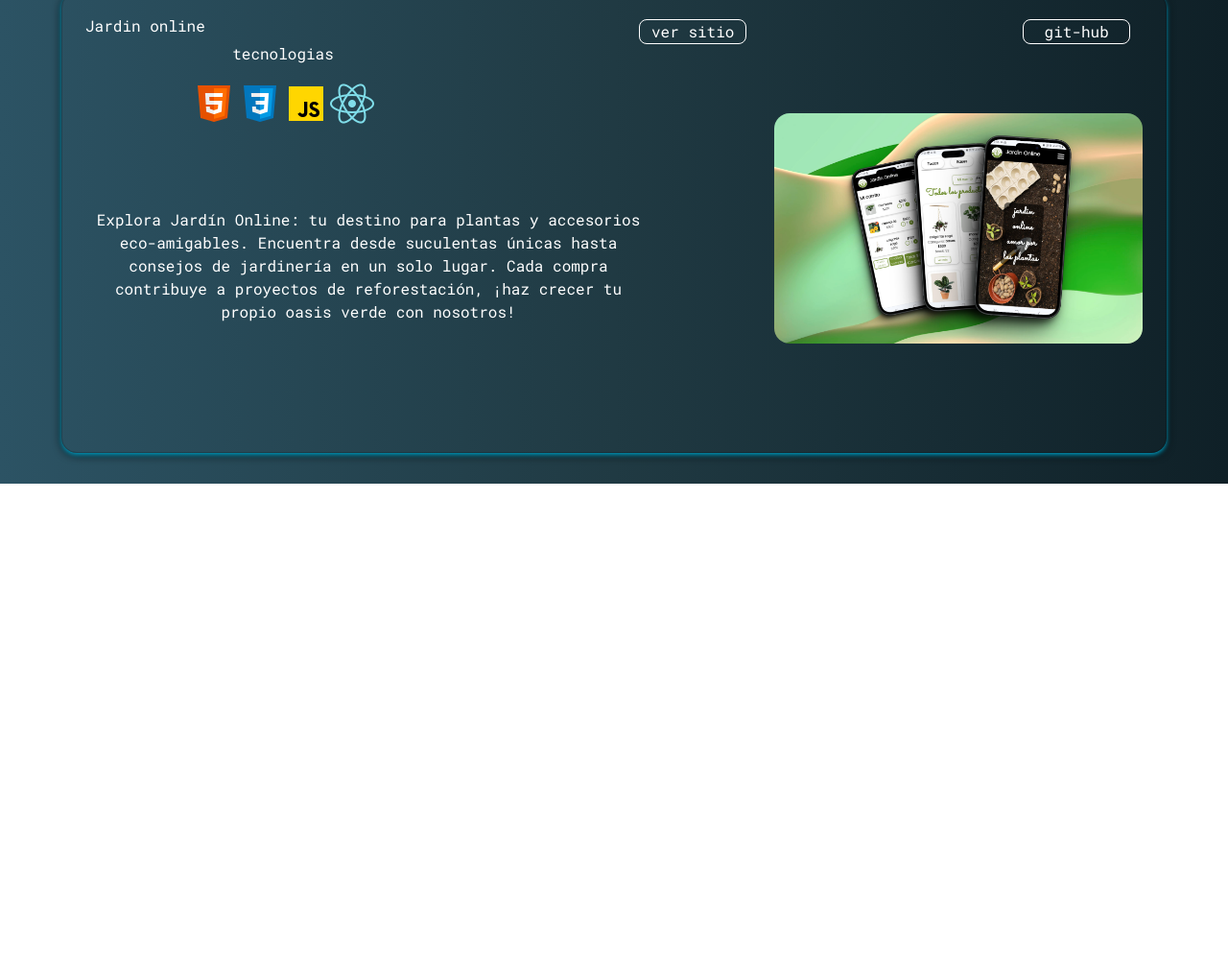
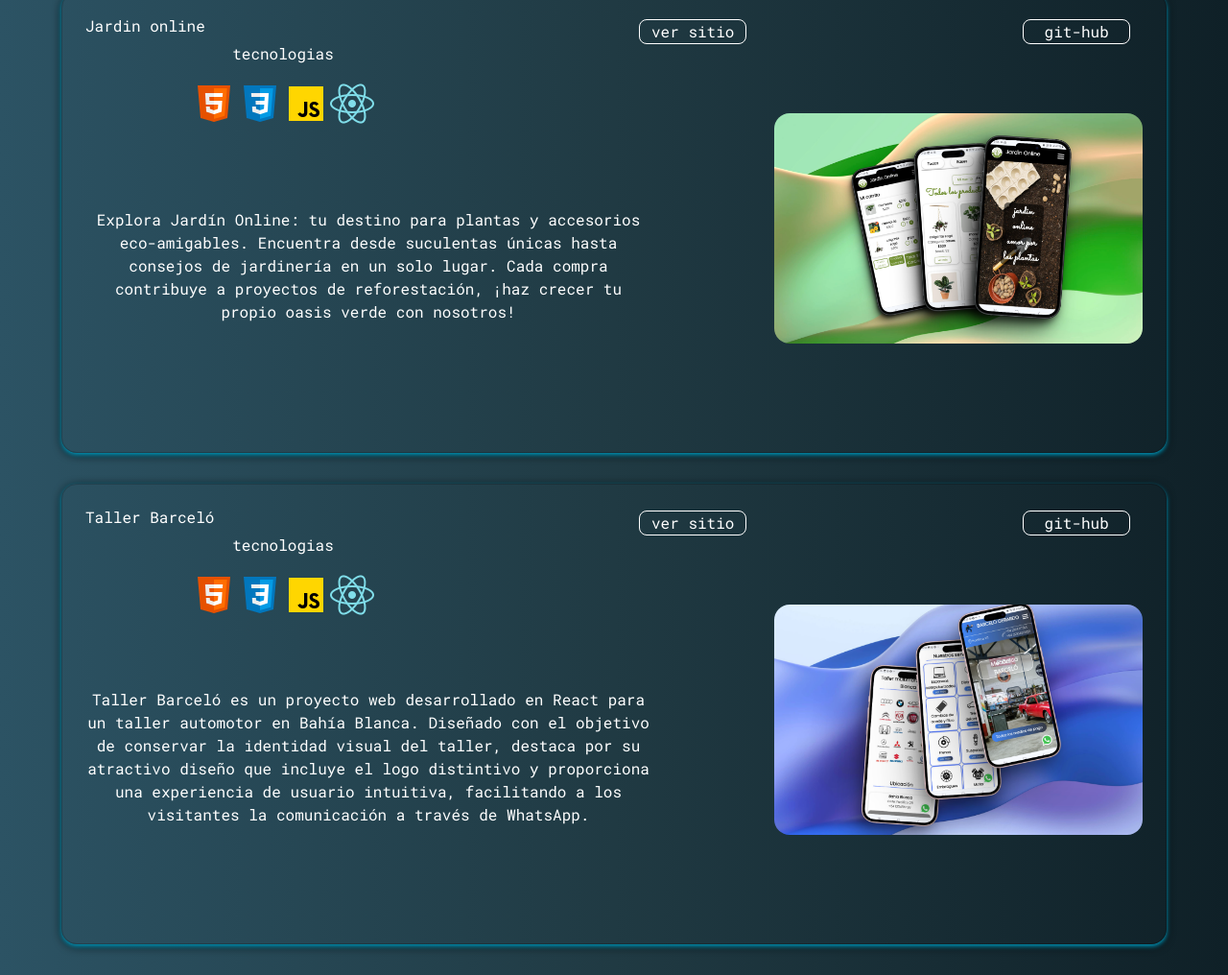
Before and after one commit to Nicolas-Andreis/portfolio, a website: page pages/projects.html in a window 1280 px wide. Shown: the part 1659-2675 px from the top of the page at 96% size. Before the commit the page ends 2163 px from the top, so only its background shows below. Drawn offline with nearby package versions, Linux system fonts and the light colour scheme.

Commit message:
taller-barcelo

```diff
--- a/pages/projects.html
+++ b/pages/projects.html
@@ -244,6 +244,43 @@
             </div>
 
 
+            <div class="card">
+                <h3>Taller Barceló</h3>
+                <div class="column">
+                    <div>
+                        <img src="../imagenes/proyectos/taller-barcelo.png" alt="" class="project">
+
+                        <div class="container-versitio">
+                            <div>
+                                <a href="https://taller-barcel-dksw-git-master-nicolas-andreis-projects.vercel.app?_vercel_share=T4drULXIAbexKGEWBZtBMAYPpETpiVoM">
+                                    <p>ver sitio</p>
+                                </a>
+                                </a>
+                            </div>
+                            <div>
+                                <a href="https://github.com/Nicolas-Andreis/Taller-Barcel-">
+                                    <p>git-hub</p>
+                                </a>
+                            </div>
+                        </div>
+                        <div class="container-tecnologias">
+                            <p>tecnologias</p>
+                            <div>
+                                <img src="../imagenes/iconos skills/icons8-html5-48.png" alt="">
+                                <img src="../imagenes/iconos skills/icons8-css-48.png" alt="">
+                                <img src="../imagenes/iconos skills/icons8-js-48.png" alt="">
+                                <img src="../imagenes/iconos skills/icons8-react-native-48.png" alt="">
+                            </div>
+                        </div>
+                    </div>
+                    <div class="flex-card">
+                        <p>
+                            Taller Barceló es un proyecto web desarrollado en React para un taller automotor en Bahía Blanca. Diseñado con el objetivo de conservar la identidad visual del taller, destaca por su atractivo diseño que incluye el logo distintivo y proporciona una experiencia de usuario intuitiva, facilitando a los visitantes la comunicación a través de WhatsApp.</p>
+                    </div>
+                </div>
+            </div>
+
+
         </div>
     </main>
     <footer>
```
Also changed, not shown: imagenes/proyectos/taller-barcelo.png (added).
